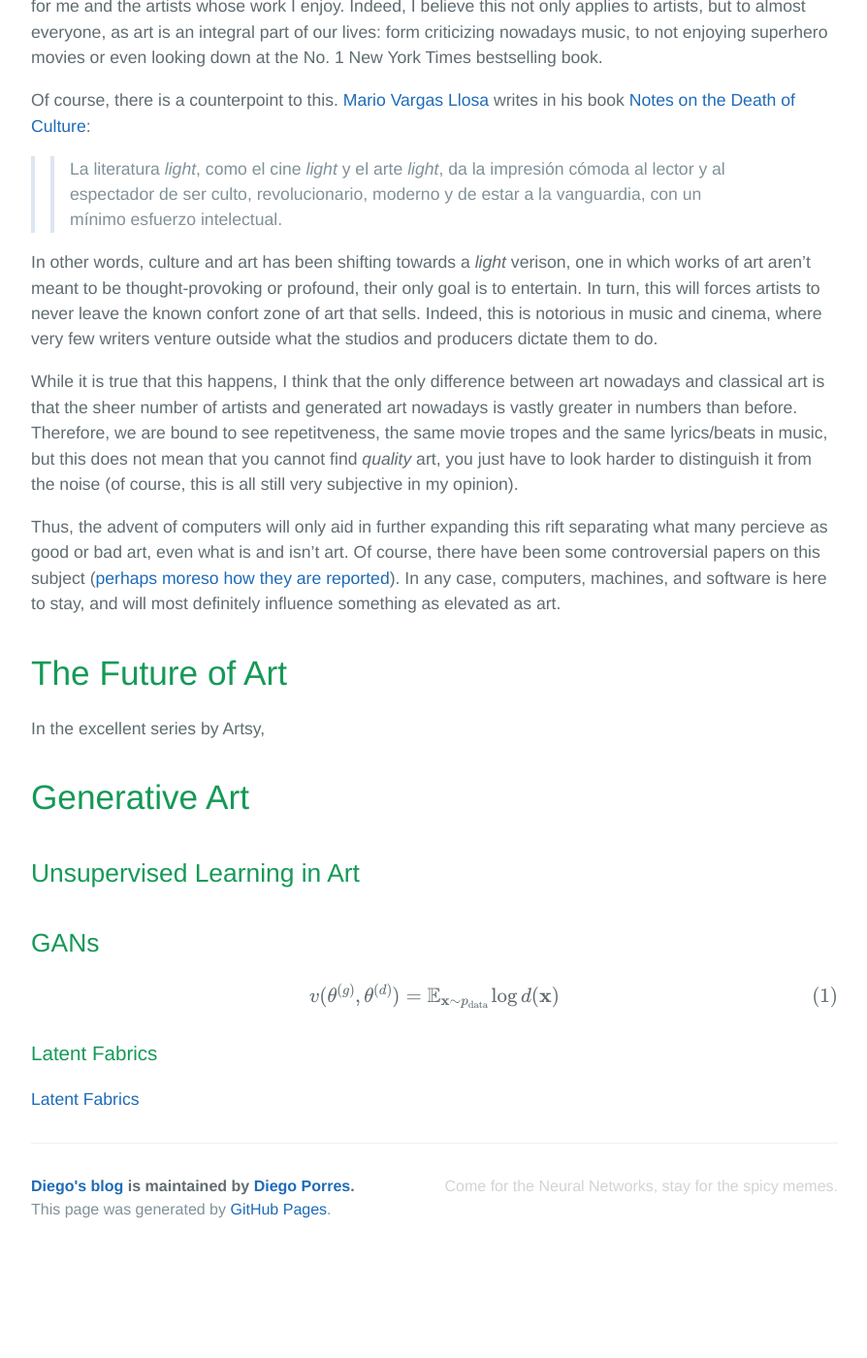
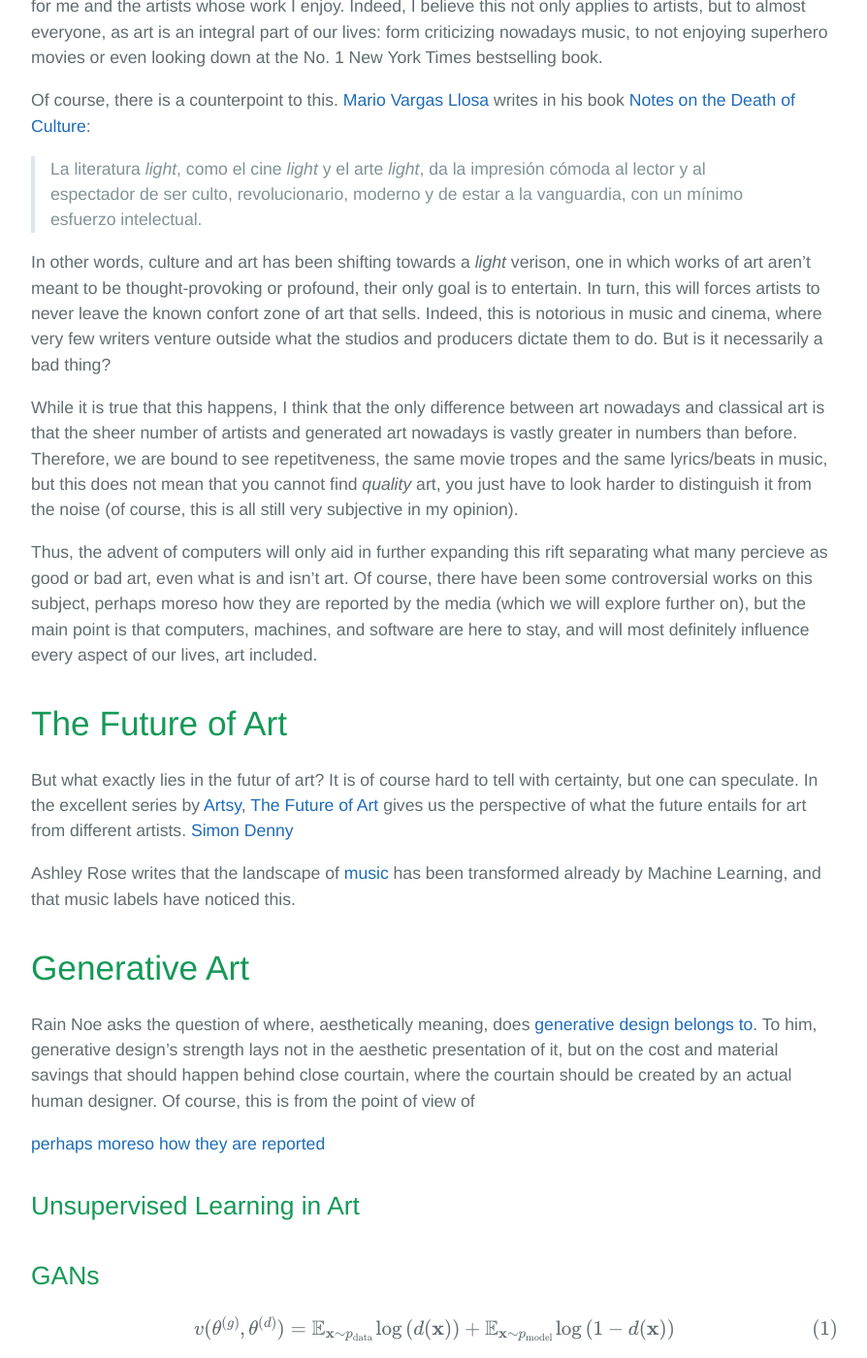
Before and after one commit to PDillis/pdillis.github.io, a Jekyll site: the page built from _posts/2019-07-12-UnsupervisingArt.markdown, in a window 1280 px wide and 1400 px high, scrolled down 555 px. Shown: the whole window at 97% size, without its empty margins (192-1086 px from the left). Built offline with Jekyll 4.4.1, drawn with Linux system fonts in a browser that asks for light colours; formulas are drawn with MathJax 3; before the commit the page ends 1846 px from its top, so only the background shows below that; some of the changed text lies outside the part shown.

Commit message:
Update 2019-07-12-UnsupervisingArt.markdown

````diff
--- a/_posts/2019-07-12-UnsupervisingArt.markdown
+++ b/_posts/2019-07-12-UnsupervisingArt.markdown
@@ -10,21 +10,27 @@
 
 Of course, there is a counterpoint to this. [Mario Vargas Llosa](https://www.nobelprize.org/prizes/literature/2010/vargas_llosa/biographical/) writes in his book [Notes on the Death of Culture](https://www.amazon.com/Notes-Death-Culture-Spectacle-Society/dp/1250094747):
 
-> > La literatura *light*, como el cine *light* y el arte *light*, da la impresión cómoda al lector y al espectador de ser culto, revolucionario, moderno y de estar a la vanguardia, con un mínimo esfuerzo intelectual.
+> La literatura *light*, como el cine *light* y el arte *light*, da la impresión cómoda al lector y al espectador de ser culto, revolucionario, moderno y de estar a la vanguardia, con un mínimo esfuerzo intelectual.
 
-In other words, culture and art has been shifting towards a *light* verison, one in which works of art aren't meant to be thought-provoking or profound, their only goal is to entertain. In turn, this will forces artists to never leave the known confort zone of art that sells. Indeed, this is notorious in music and cinema, where very few writers venture outside what the studios and producers dictate them to do.
+In other words, culture and art has been shifting towards a *light* verison, one in which works of art aren't meant to be thought-provoking or profound, their only goal is to entertain. In turn, this will forces artists to never leave the known confort zone of art that sells. Indeed, this is notorious in music and cinema, where very few writers venture outside what the studios and producers dictate them to do. But is it necessarily a bad thing?
 
 While it is true that this happens, I think that the only difference between art nowadays and classical art is that the sheer number of artists and generated art nowadays is vastly greater in numbers than before. Therefore, we are bound to see repetitveness, the same movie tropes and the same lyrics/beats in music, but this does not mean that you cannot find *quality* art, you just have to look harder to distinguish it from the noise (of course, this is all still very subjective in my opinion).
 
-Thus, the advent of computers will only aid in further expanding this rift separating what many percieve as good or bad art, even what is and isn't art. Of course, there have been some controversial papers on this subject ([perhaps moreso how they are reported](https://hyperallergic.com/391059/humans-prefer-computer-generated-paintings-to-those-at-art-basel/)). In any case, computers, machines, and software is here to stay, and will most definitely influence something as elevated as art.
+Thus, the advent of computers will only aid in further expanding this rift separating what many percieve as good or bad art, even what is and isn't art. Of course, there have been some controversial works on this subject, perhaps moreso how they are reported by the media (which we will explore further on), but the main point is that computers, machines, and software are here to stay, and will most definitely influence every aspect of our lives, art included.
 
 # The Future of Art
 
-In the excellent series by Artsy,
+But what exactly lies in the futur of art? It is of course hard to tell with certainty, but one can speculate. In the excellent series by [Artsy](https://www.artsy.net/), [The Future of Art](https://www.artsy.net/series/artsy-editors-future-art/) gives us the perspective of what the future entails for art from different artists. [Simon Denny](https://www.artsy.net/series/artsy-editors-future-art/artsy-editorial-future-art-simon-denny)
+
+Ashley Rose writes that the landscape of [music](https://www.entrepreneur.com/article/327781) has been transformed already by Machine Learning, and that music labels have noticed this.
 
 # Generative Art
 
 
+
+Rain Noe asks the question of where, aesthetically meaning, does [generative design belongs to](https://www.core77.com/posts/89318/Where-Does-Generative-Design-Belong-Designers-Must-Decide). To him, generative design's strength lays not in the aesthetic presentation of it, but on the cost and material savings that should happen behind close courtain, where the courtain should be created by an actual human designer. Of course, this is from the point of view of
+
+[perhaps moreso how they are reported](https://hyperallergic.com/391059/humans-prefer-computer-generated-paintings-to-those-at-art-basel/)
 
 ## Unsupervised Learning in Art
 
@@ -33,9 +39,88 @@
 
 ## GANs
 
-$$ v (\mathbf{\theta}^{(g)}, \mathbf{\theta}^{(d)}) = \mathbb{E}_{\mathbf{x}\sim p_{\text{data}}} \log{d(\mathbf{x})} $$
+$$ v (\mathbf{\theta}^{(g)}, \mathbf{\theta}^{(d)}) = \mathbb{E}_{\mathbf{x}\sim p_{\text{data}}} \log{(d(\mathbf{x}))} + \mathbb{E}_{\mathbf{x}\sim p_{\text{model}}} \log{(1-d(\mathbf{x}))} $$
 
 
 ### Latent Fabrics
 
 [Latent Fabrics](http://www.aiartonline.com/community/diego-porres/)
+
+
+### $k$-means
+
+The final step (thus far) has been to apply the well-known unsupervised learning algirthm [$k$-means clustering](https://en.wikipedia.org/wiki/K-means_clustering). As with any Unsupervised Learning algirhtm, there is no correct answer, so the different results I would obtain would depend largely on how I
+
+
+
+```python
+import numpy as np
+
+from sklearn.cluster import KMeans
+from sklearn.preprocessing import StandardScaler
+
+from PIL import Image
+import glob
+import os
+
+import matplotlib.pyplot as plt
+import seaborn as sns; sns.set()
+```
+
+
+
+```python
+filepath = os.getcwd() + "\\images_to_merge"
+image_list = []
+
+for filename in glob.glob(filepath+'\\*.png'):
+    im = np.float64(Image.open(filename))
+    image_list.append(im)
+
+image_list = np.array(image_list)
+num_images = len(image_list)
+```
+
+
+
+```python
+>>> image_list.shape
+(221, 256, 256, 3)
+```
+
+
+
+```python
+scaler = StandardScaler()
+
+scaler.fit(image_list.reshape(num_images, -1))
+
+X = scaler.transform(image_list.reshape(num_images, -1))
+```
+
+
+
+```python
+sil_score = []
+
+for k in range(2, 20):
+    kmeans = KMeans(n_clusters=k, random_state=42).fit(X)
+    labels = kmeans.labels_
+    sil_score.append(metrics.silhouette_score(X, labels, metric='euclidean'))
+```
+
+
+
+```python
+plt.figure(figsize=(12,9))
+plt.plot([k for k in range(2, 20)], sil_score)
+plt.xlabel('Numero de clusters')
+plt.ylabel('Score de silueta')
+plt.xticks([k for k in range(2, 20)])
+plt.show()
+```
+
+<div class="imgcap">
+<img src="https://user-images.githubusercontent.com/24496178/61026073-b2531f00-a36f-11e9-8101-d42fa27da507.png" alt="Silhouette score">
+<div class="container"><p><b>Silhouette score for different values of k.</b></p></div>
+</div>
````
